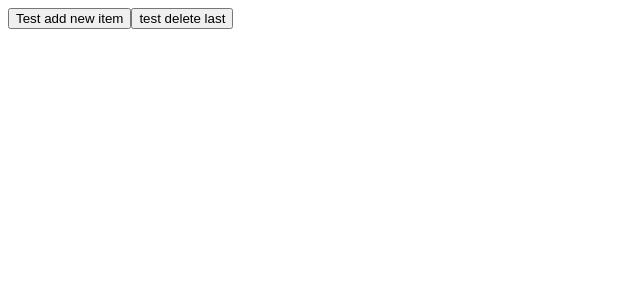
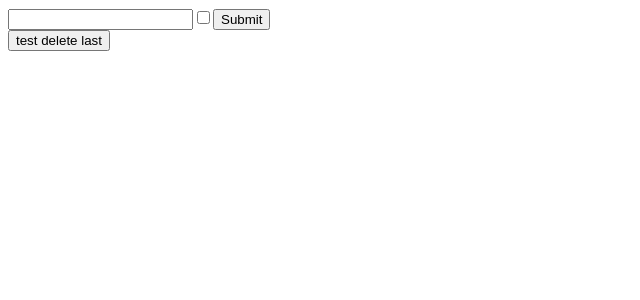
Before and after one commit to AnthonyMellon/ReactCRUD, a React (Create React App) app in the folder my-crud-app/: page / in a window 1280 px wide. Shown: the top 300 px of the page, without its empty margins (0-640 px from the left). Built offline with nearby package versions, Linux system fonts and the light colour scheme.

Commit message:
create item now tied to form allowing input. listItems keep time of creating for key

```diff
--- /dev/null
+++ b/my-crud-app/src/Components/ItemInput.tsx
@@ -0,0 +1,32 @@
+import React, { FormEvent, useState } from "react";
+
+interface ButtonProps {
+    createItem: (text: string, complete: boolean, time: number) => void;
+}
+
+function ItemInput({createItem: createItem}: ButtonProps)
+{
+    return (
+        <>
+            <form onSubmit={OnSubmit}>
+                <input type="text" name="itemName"></input>
+                <input type="checkbox" name="itemComplete"></input>
+                <button type="submit">Submit</button>
+            </form>
+        </>
+    )
+
+    function OnSubmit(event: FormEvent<HTMLFormElement>)
+    {
+        event.preventDefault();
+
+        const form = event.currentTarget;
+
+        const itemName = form.elements.namedItem('itemName') as HTMLInputElement;
+        const itemComplete = form.elements.namedItem('itemComplete') as HTMLFormElement;
+        console.log(itemComplete.checked);
+        createItem(itemName.value, itemComplete.checked, Date.now());
+    }
+}
+
+export default ItemInput;
--- a/my-crud-app/src/Components/List.tsx
+++ b/my-crud-app/src/Components/List.tsx
@@ -2,6 +2,7 @@ import React from "react";
 import { useState } from "react";
 import ListItem from "./ListItem";
 import { itemData } from "./ListItem";
+import ItemInput from "./ItemInput";
 
 function List()
 {
@@ -9,15 +10,13 @@ function List()
 
     return (
         <>
-            <button onClick={createNewItem}> {/*Just for testing atm*/}
-                Test add new item
-            </button>
+            <ItemInput createItem={createNewItem}/>
             <button onClick={deleteLastItem}> {/*Just for testing atm*/}
                 test delete last
             </button>
             <ol>
                 {ListItems.map((item) => {
-                    return(<ListItem itemName = {item.name} completed = {item.completed}></ListItem>)
+                    return(<ListItem itemName = {item.name} completed = {item.completed} time={item.time} key={item.time}></ListItem>)
                 })}
             </ol>
         </>
@@ -26,13 +25,13 @@ function List()
     )
 
 
-    function createNewItem()
+    function createNewItem(itemText: string, completed: boolean, time: number)
     {
-        const itemText: string = Date.now().toString(); // just for testing atm, use the current time as the items text
-        const randomCompleted: boolean = Math.random() < 0.5; // just for testing atm, randomly decide if the task is completed or not
+        //const itemText: string = Date.now().toString(); // just for testing atm, use the current time as the items text
+        //const randomCompleted: boolean = Math.random() < 0.5; // just for testing atm, randomly decide if the task is completed or not
 
         const newList = [...ListItems];
-        newList.push(new itemData(itemText, randomCompleted));
+        newList.push(new itemData(itemText, completed, time));
         SetListItems(newList);
     }
 
--- a/my-crud-app/src/Components/ListItem.tsx
+++ b/my-crud-app/src/Components/ListItem.tsx
@@ -1,9 +1,9 @@
 import React from "react";
 
-function ListItem({itemName, completed}: {itemName: string, completed: boolean})
+function ListItem({itemName, completed, time}: {itemName: string, completed: boolean, time: number})
 {
     return (
-        <li>Im  a list item! {itemName} {completed ? "complete" : "not complete"}</li>
+        <li>{itemName} {completed ? "complete" : "not complete"} {`(${time})`}</li>
     );
 }
 
@@ -11,10 +11,12 @@ export class itemData {
 
     name: string;
     completed: boolean;
+    time: number
 
-    constructor(name: string, completed: boolean) {
+    constructor(name: string, completed: boolean, time: number) {
         this.name = name;
         this.completed = completed;
+        this.time = time;
     }
 }
 
```
